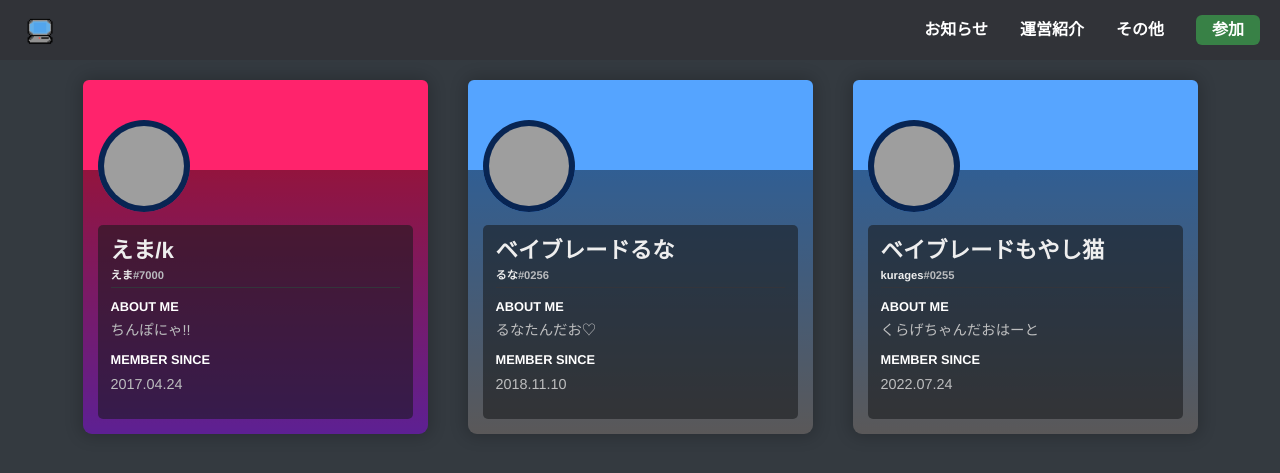
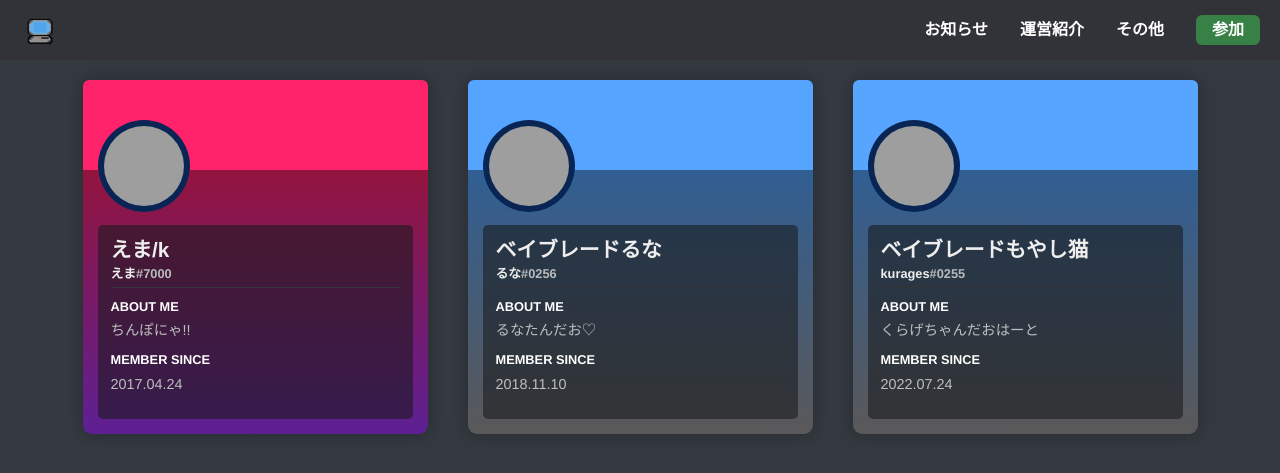
Before and after one commit to pc-com/pc-com.github.io, a Jekyll site: the page built from admin.html, in a window 1280 px wide. Shown: the top 473 px of the page. Built offline with Jekyll 4.4.1, drawn with Linux system fonts in a browser that asks for light colours; grey boxes are pictures that could not be loaded.

Commit message:
Update card.scss

```diff
--- a/_sass/utilities/card.scss
+++ b/_sass/utilities/card.scss
@@ -131,7 +131,7 @@
 			color: #eeeeee;
 			margin-bottom: 5px;
 			font-weight: 600;
-			font-size: 1.4rem;
+			font-size: 1.3rem;
 			display: flex;
 			flex-direction: row;
 			align-items: center;
@@ -144,7 +144,7 @@
 			color: #eeeeee;
 			margin-bottom: 5px;
 			font-weight: 600;
-			font-size: 0.7rem;
+			font-size: 0.8rem;
 			display: flex;
 			flex-direction: row;
 			align-items: center;
```
